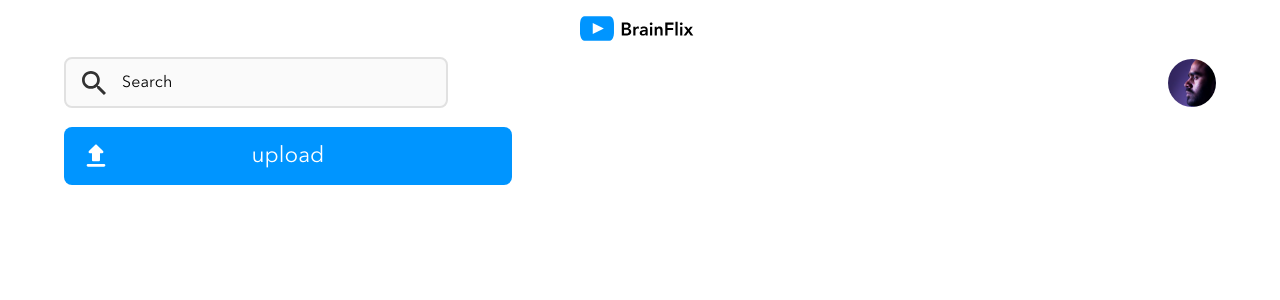
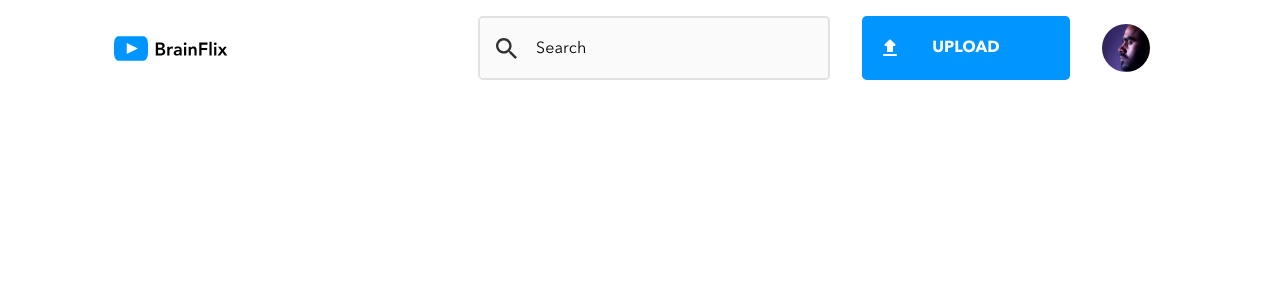
Before and after one commit to Maheshinav/Brainflix, a React (Create React App) app: page / in a window 1280 px wide. Shown: the top 300 px of the page. Built offline with nearby package versions, Linux system fonts and the light colour scheme.

Commit message:
Finish the Header Component

```diff
--- a/src/App.js
+++ b/src/App.js
@@ -5,10 +5,10 @@ import Nav from "./components/nav/nav";
 
 
 // eslint-disable-next-line no-unused-vars
-function App () {
+function App() {
   return (
     <>
-    <Nav/>
+      <Nav />
     </>
 
   );
--- a/src/components/nav/nav.css
+++ b/src/components/nav/nav.css
@@ -16,6 +16,21 @@
 }
 .header__container {
   width: 90%;
+  background-color: white;
+}
+@media (min-width: 768px) {
+  .header__container {
+    display: flex;
+    align-items: center;
+    width: 100%;
+    justify-content: space-around;
+    margin-top: 1rem;
+  }
+}
+@media (min-width: 1280px) {
+  .header__container {
+    margin-top: 1rem;
+  }
 }
 .header__logo-container {
   display: flex;
@@ -38,12 +53,29 @@
   height: 3.2rem;
   border: 2px solid #E1E1E1;
   background-color: #FAFAFA;
-  border-radius: 0.5rem;
+  border-radius: 0.3rem;
   padding: 0.563rem 0.25rem 0.563rem 3.5rem;
   background-image: url(../../assets/images/search.svg);
   background-repeat: no-repeat;
   background-position: 1rem center;
   background-size: 1.5rem;
+}
+.header__search-input:focus {
+  outline-color: #0095FF;
+}
+@media (min-width: 768px) {
+  .header__search-input {
+    width: 15rem;
+    height: 2.8rem;
+    background-size: 1.3rem;
+    color: #323232;
+  }
+}
+@media (min-width: 1280px) {
+  .header__search-input {
+    width: 22rem;
+    height: 4rem;
+  }
 }
 .header__search-input::-moz-placeholder {
   font-family: "Avenir Next", Arial, sans-serif;
@@ -63,6 +95,22 @@
   line-height: 1.125rem;
   letter-spacing: 0.01rem;
 }
+@media (min-width: 768px) {
+  .header__search-input::-moz-placeholder {
+    font-size: 0.9rem;
+  }
+  .header__search-input::placeholder {
+    font-size: 0.9rem;
+  }
+}
+@media (min-width: 1280px) {
+  .header__search-input::-moz-placeholder {
+    font-size: 1rem;
+  }
+  .header__search-input::placeholder {
+    font-size: 1rem;
+  }
+}
 .header__avatar {
   background-image: url(../../assets/images/Mohan-muruge.jpg);
   background-color: transparent;
@@ -73,6 +121,26 @@
   height: 3rem;
   width: 3rem;
 }
+@media (min-width: 768px) {
+  .header__avatar {
+    display: none;
+  }
+}
+.header__avatar-tablet {
+  background-image: url(../../assets/images/Mohan-muruge.jpg);
+  background-color: transparent;
+  background-repeat: no-repeat;
+  background-size: cover;
+  border-radius: 50%;
+  background-color: #E1E1E1;
+  height: 3rem;
+  width: 3rem;
+}
+@media (max-width: 768px) {
+  .header__avatar-tablet {
+    display: none;
+  }
+}
 .header__button {
   background-image: url("../../assets/images/upload.svg");
   background-color: #0095FF;
@@ -81,13 +149,42 @@
   background-size: 2rem;
   width: 28rem;
   height: 3.6rem;
-  margin: 0.5rem 1rem 0 0;
-  border-radius: 0.5rem;
+  margin: 1.2rem 1rem 0 0;
+  border-radius: 0.3rem;
   border-style: none;
   font-size: 1.4rem;
+  text-transform: uppercase;
   color: white;
   line-height: 1rem;
-  margin-top: 1.2rem;
   font-family: "Avenir Next", Arial, sans-serif;
-  font-weight: 400;
+  font-weight: 700;
+}
+@media (min-width: 768px) {
+  .header__button {
+    width: 10rem;
+    height: 2.8rem;
+    background-size: 1.5rem;
+    font-size: 0.8rem;
+    margin: 0;
+  }
+}
+@media (min-width: 1280px) {
+  .header__button {
+    height: 4rem;
+    width: 13rem;
+    font-size: 1rem;
+  }
+}
+@media (min-width: 768px) {
+  .header__content-tablet {
+    display: flex;
+    align-items: center;
+    justify-content: space-around;
+    width: 65%;
+  }
+}
+@media (min-width: 1280px) {
+  .header__content-tablet {
+    width: 55%;
+  }
 }/*# sourceMappingURL=nav.css.map */
--- a/src/components/nav/nav.js
+++ b/src/components/nav/nav.js
@@ -17,15 +17,18 @@ const Nav = () => {
                         <img className="header__logo" src={logo} alt="logo -BrainFlix">
                         </img>
                     </div>
+                    <div className="header__content-tablet">
                         <div className="header__search-wrap">
                             <input
                                 className="header__search-input"
                                 type="search"
                                 placeholder="Search"
                             />
-                        <div className="header__avatar"></div>
+                            <div className="header__avatar "></div>
                         </div>
                         <button className="header__button">upload</button>
+                        <div className="header__avatar-tablet "></div>
+                    </div>
 
                 </div>
             </div>
--- a/src/components/nav/nav.scss
+++ b/src/components/nav/nav.scss
@@ -8,6 +8,17 @@
 
   &__container {
     width: 90%;
+    background-color: $primary-white;
+    @include media-tablet {
+      display: flex;
+      align-items: center;
+      width: 100%;
+      justify-content: space-around;
+      margin-top: 1rem;
+    }
+    @include media-desktop {
+      margin-top: 1rem;
+    }
   }
   &__logo-container {
     display: flex;
@@ -15,10 +26,10 @@
     padding-bottom: 1rem;
     margin-top: 1rem;
   }
-  &__logo{
+  &__logo {
     background-color: $primary-white;
-    height:25px;
-    width:120px;
+    height: 25px;
+    width: 120px;
   }
 
   &__search-wrap {
@@ -32,25 +43,43 @@
     height: 3.2rem;
     border: 2px solid $secondary-mercury;
     background-color: $secondary-alabaster;
-    border-radius: 0.5rem;
+    border-radius: 0.3rem;
     padding: 0.563rem 0.25rem 0.563rem 3.5rem;
     background-image: url(../../assets/images/search.svg);
     background-repeat: no-repeat;
     background-position: 1rem center;
     background-size: 1.5rem;
 
-    &::placeholder{
+    &:focus {
+      outline-color: $primary-blue;
+    }
+    @include media-tablet {
+      width: 15rem;
+      height: 2.8rem;
+      background-size: 1.3rem;
+      color: $primary-black;
+    }
+
+    @include media-desktop {
+      width: 22rem;
+      height: 4rem;
+    }
+
+    &::placeholder {
       @include fontRegular;
-      color:$secondary-black;
-      font-size:1rem;
+      color: $secondary-black;
+      font-size: 1rem;
       text-align: left;
       line-height: 1.125rem;
       letter-spacing: 0.01rem;
-
+      @include media-tablet {
+        font-size: 0.9rem;
+      }
+      @include media-desktop {
+        font-size: 1rem;
+      }
     }
   }
-
-
 
   &__avatar {
     background-image: url(../../assets/images/Mohan-muruge.jpg);
@@ -61,6 +90,22 @@
     background-color: $secondary-mercury;
     height: 3rem;
     width: 3rem;
+    @include media-tablet {
+      display: none;
+    }
+  }
+  &__avatar-tablet {
+    background-image: url(../../assets/images/Mohan-muruge.jpg);
+    background-color: transparent;
+    background-repeat: no-repeat;
+    background-size: cover;
+    border-radius: 50%;
+    background-color: $secondary-mercury;
+    height: 3rem;
+    width: 3rem;
+    @include hide-mobile {
+      display: none;
+    }
   }
 
   &__button {
@@ -71,15 +116,37 @@
     background-size: 2rem;
     width: 28rem;
     height: 3.6rem;
-    margin: 0.5rem 1rem 0 0;
-    border-radius: 0.5rem;
+    margin: 1.2rem 1rem 0 0;
+    border-radius: 0.3rem;
     border-style: none;
     font-size: 1.4rem;
+    text-transform: uppercase;
     color: $primary-white;
     line-height: 1rem;
-  margin-top: 1.2rem;
-    @include fontRegular;
+    @include fontBold;
+    @include media-tablet {
+      width: 10rem;
+      height: 2.8rem;
+      background-size: 1.5rem;
+      font-size: 0.8rem;
+      margin: 0;
+    }
+    @include media-desktop {
+      height: 4rem;
+      width: 13rem;
+      font-size: 1rem;
+    }
+  }
+  &__content-tablet {
+    @include media-tablet {
+      display: flex;
+      align-items: center;
+      justify-content: space-around;
+      width: 65%;
+    }
 
-
+    @include media-desktop {
+      width: 55%;
+    }
   }
 }
```
Also changed, not shown: 1 other file (tests, documents, lock files or other folders). Lines whose indentation alone changed are shown as unchanged.
